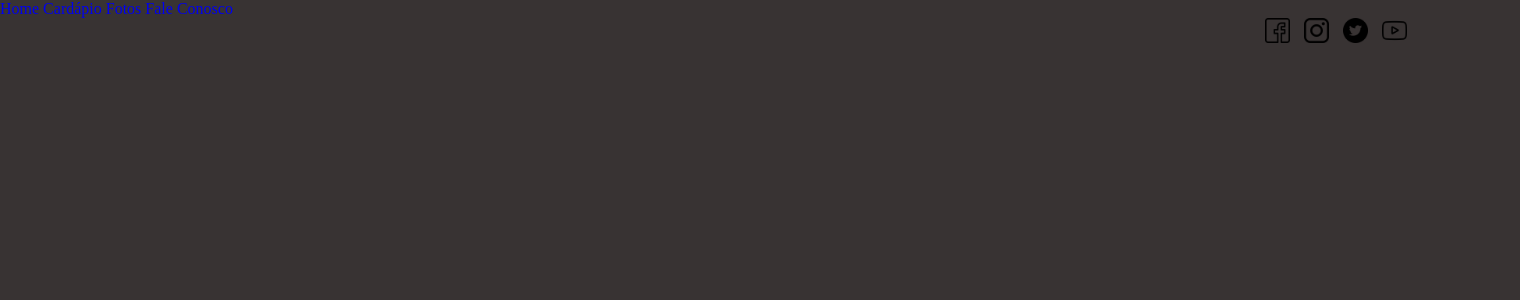
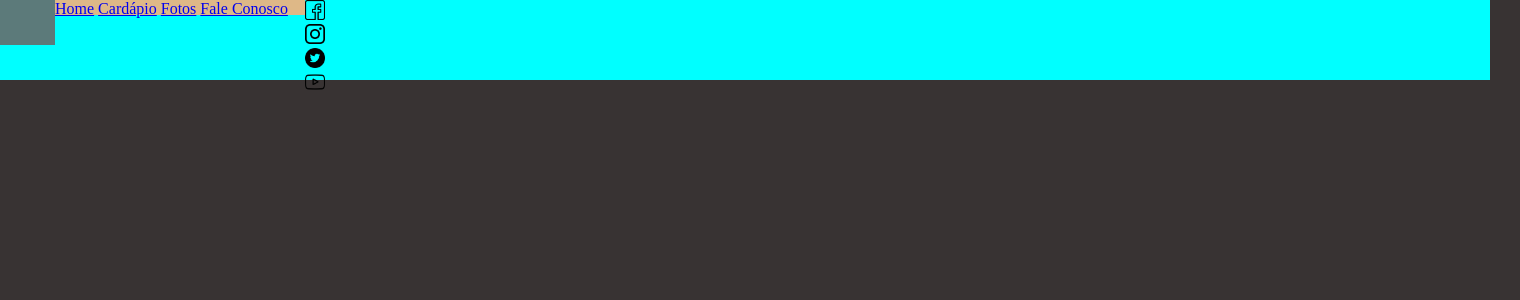
Before and after one commit to dinei84/Meu-Portifolio, a PHP site: page / in a window 1520 px wide. Shown: the top 300 px of the page. Run offline with PHP 8.4, Linux system fonts and the light colour scheme.

Commit message:
atualização menu caldo

```diff
--- a/du_caldo de cana/style.css
+++ b/du_caldo de cana/style.css
@@ -10,26 +10,29 @@ body{
     background-color: rgb(56, 51, 51);
 }
 
-header .logo{
-    background-image: url(imagens/drink_10773799.png);
-    background-repeat: no-repeat;
-    background-position: left top;
+header{
+    display: flex;
+    width: 98vw;
+    height: 80px;
+    background-color: aqua;
 }
-header{
-    position: absolute;
+
+.logo{
+    width: 55px;
+    height: 45px;
+    background-color: rgba(107, 101, 101, 0.864);
 }
-header img{
-    width: 25px;
-    padding-left: 10px;
+
+nav{
+    width: 250px;
+    height: 15px;
+    background-color: burlywood;
 }
 
 header .sociais{
-    position: relative;
-    left: 1255px;
+    width: 35px;
+    height: 15px;
 }
-header nav{
-    margin: auto;
+header .sociais img{
+    width: 20px;
 }
-header nav a {
-    text-decoration: none;
-}
```
